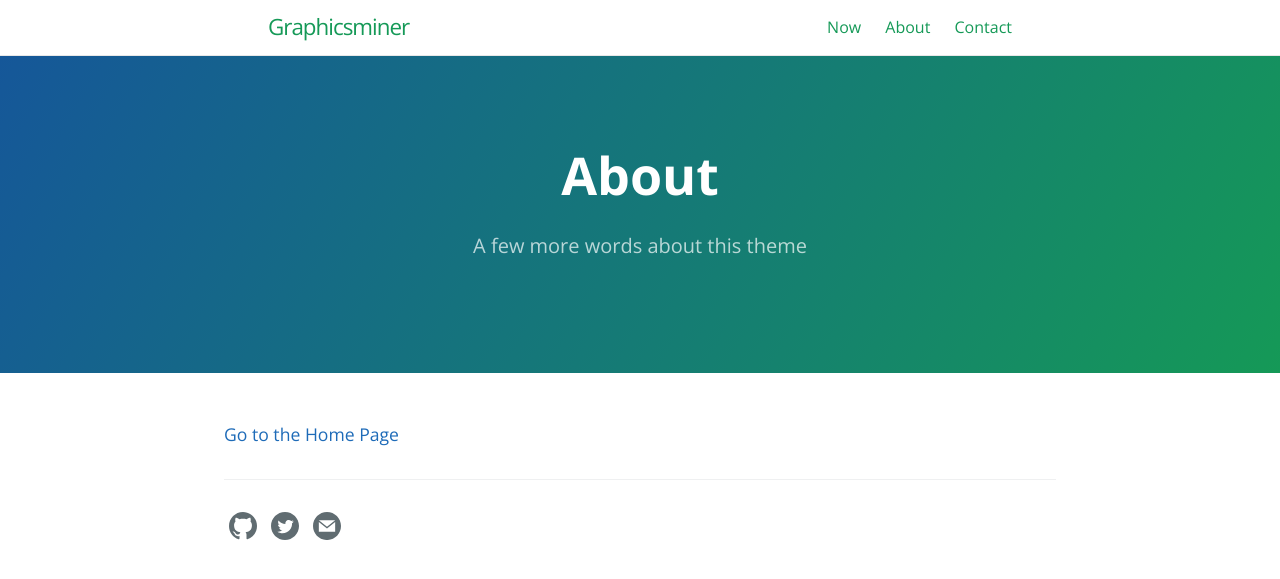
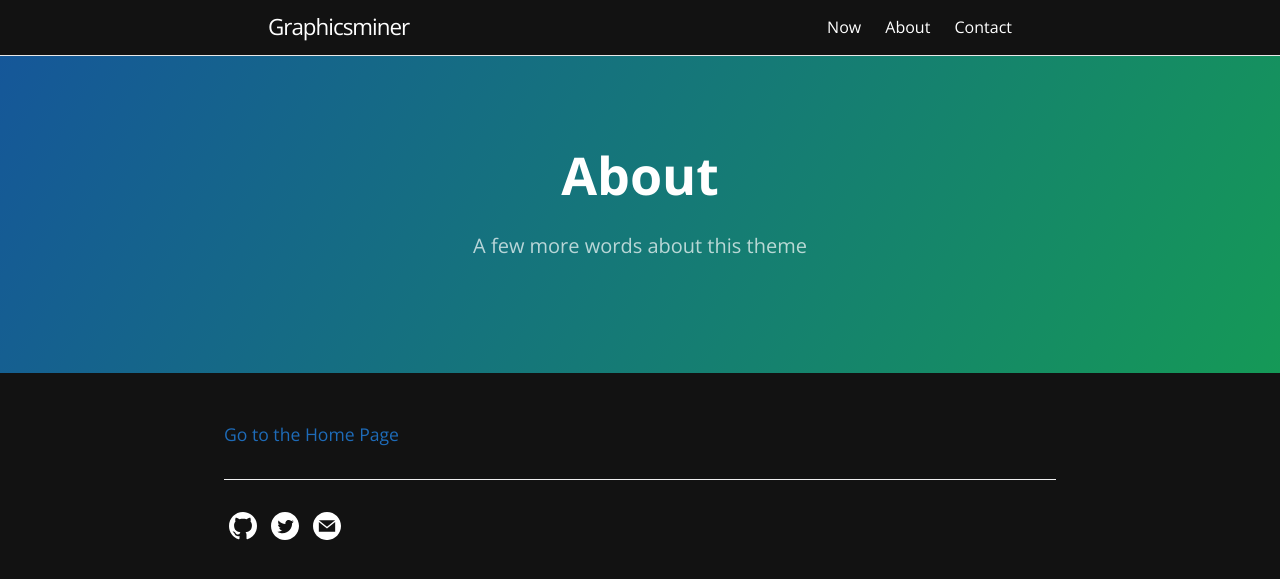
Before and after one commit to graphicsminer/graphicsminer.github.io, a Jekyll site: the page built from about.md, in a window 1280 px wide. Shown: the top 579 px of the page. Built offline with Jekyll 4.4.1, drawn with Linux system fonts in a browser that asks for light colours.

Commit message:
Temporarily change to black theme

```diff
--- a/_config.yml
+++ b/_config.yml
@@ -13,8 +13,8 @@ google_analytics:
 
 date_format: "%b %-d, %Y"
 
-# theme: jekyll-theme-cayman
-theme: jekyll-theme-midnight
+theme: jekyll-theme-cayman
+# theme: jekyll-theme-midnight
 
 # social
 author: Graphicsminer
--- a/_sass/blog.scss
+++ b/_sass/blog.scss
@@ -9,7 +9,9 @@ $base-line-height: 1.5 !default;
 
 $spacing-unit:     30px !default;
 
-$text-color:       $section-headings-color !default;
+$main-background-color: #121212 !default;  //#282C34 atom dark
+
+$text-color:       #fff;//$section-headings-color !default;
 $background-color: #fdfdfd !default;
 $brand-color:      #2a7ae2 !default;
 
--- a/_sass/blog/_layout.scss
+++ b/_sass/blog/_layout.scss
@@ -4,6 +4,7 @@
 .site-header {
   border-bottom: 1px solid $grey-color-light;
   min-height: $spacing-unit * 1.865;
+  background-color: $main-background-color;
 
   // Positioning context for the mobile navigation icon
   position: relative;
--- a/_sass/jekyll-theme-cayman-blog.scss
+++ b/_sass/jekyll-theme-cayman-blog.scss
@@ -33,6 +33,7 @@ body {
   font-size: 16px;
   line-height: 1.5;
   color: $body-text-color;
+  background-color: $main-background-color;
 }
 
 #skip-to-content {
--- a/_sass/variables.scss
+++ b/_sass/variables.scss
@@ -9,7 +9,7 @@ $header-bg-color-secondary: #155799 !default;
 
 // Text
 $section-headings-color: #159957 !default;
-$body-text-color: #606c71 !default;
+$body-text-color: #fff !default;//#606c71 !default;
 $body-link-color: #1e6bb8 !default;
 $blockquote-text-color: #819198 !default;
 
```
